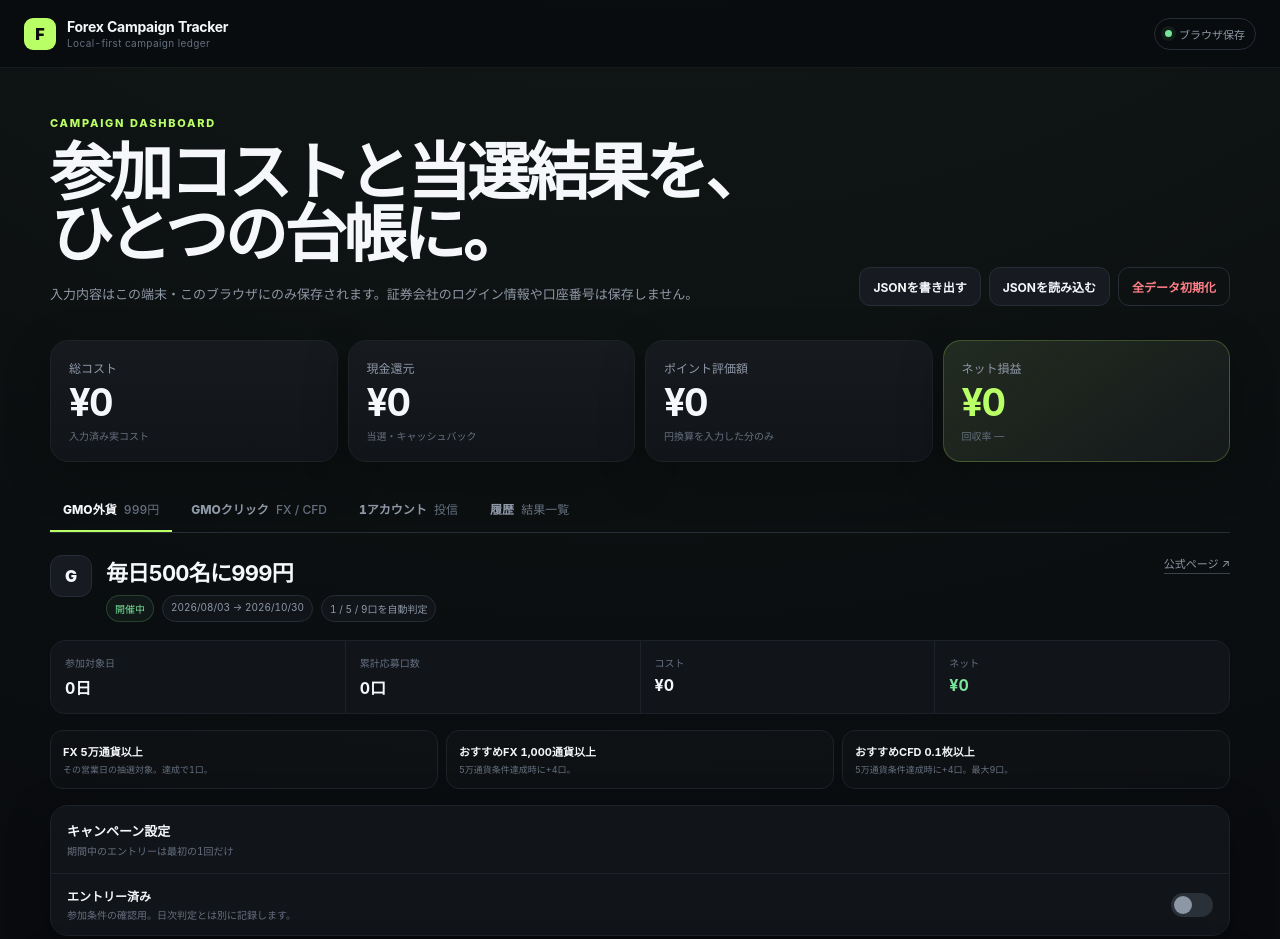
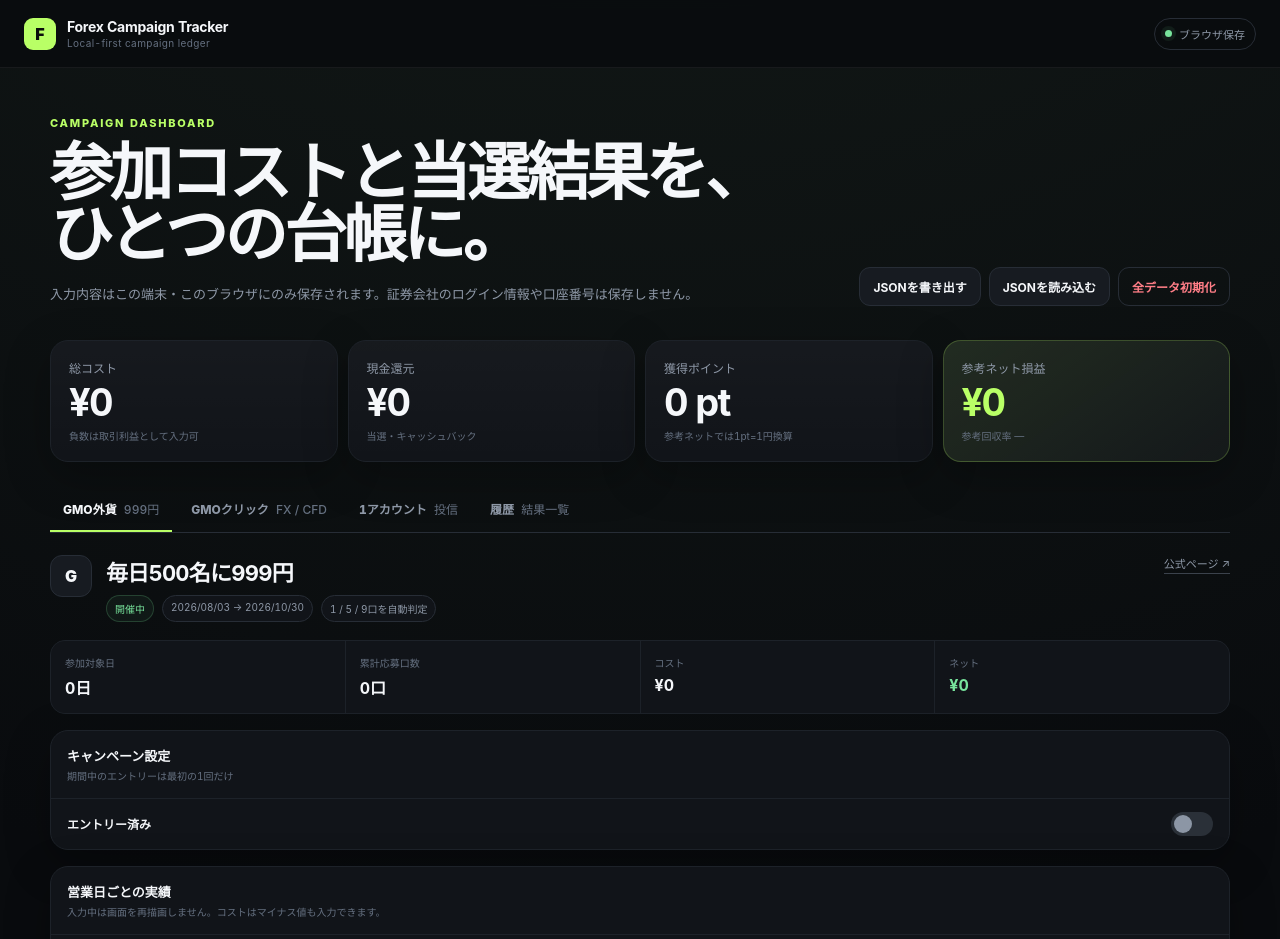
Before and after one commit to ProtChan/Forex_Campaign_Tracker, a plain HTML site: page index.html in a window 1280 px wide. Shown: the top 939 px of the page. Drawn offline with Linux system fonts and the light colour scheme.

Commit message:
Use simplified campaign tracker UI

```diff
--- a/index.html
+++ b/index.html
@@ -7,6 +7,7 @@
   <meta name="description" content="FX・CFDキャンペーンの参加状況、コスト、当選額、ネット損益をブラウザ内に記録するトラッカー。">
   <title>Forex Campaign Tracker</title>
   <link rel="stylesheet" href="styles.css">
+  <link rel="stylesheet" href="overrides.css?v=2">
 </head>
 <body>
   <header class="topbar">
@@ -37,10 +38,10 @@
     </section>
 
     <section class="kpi-grid" aria-label="集計">
-      <article class="kpi-card"><span>総コスト</span><strong id="totalCost">¥0</strong><small>入力済み実コスト</small></article>
+      <article class="kpi-card"><span>総コスト</span><strong id="totalCost">¥0</strong><small>負数は取引利益として入力可</small></article>
       <article class="kpi-card"><span>現金還元</span><strong id="totalCashReward">¥0</strong><small>当選・キャッシュバック</small></article>
-      <article class="kpi-card"><span>ポイント評価額</span><strong id="totalPointValue">¥0</strong><small>円換算を入力した分のみ</small></article>
-      <article class="kpi-card accent"><span>ネット損益</span><strong id="netProfit">¥0</strong><small id="roiText">回収率 —</small></article>
+      <article class="kpi-card"><span>獲得ポイント</span><strong id="totalPointValue">0 pt</strong><small>参考ネットでは1pt=1円換算</small></article>
+      <article class="kpi-card accent"><span>参考ネット損益</span><strong id="netProfit">¥0</strong><small id="roiText">参考回収率 —</small></article>
     </section>
 
     <nav class="tabs" aria-label="キャンペーン切替">
@@ -61,6 +62,6 @@
   </footer>
 
   <div id="toast" class="toast" role="status" aria-live="polite"></div>
-  <script src="app.js"></script>
+  <script src="app-v2.js?v=2"></script>
 </body>
 </html>
```
